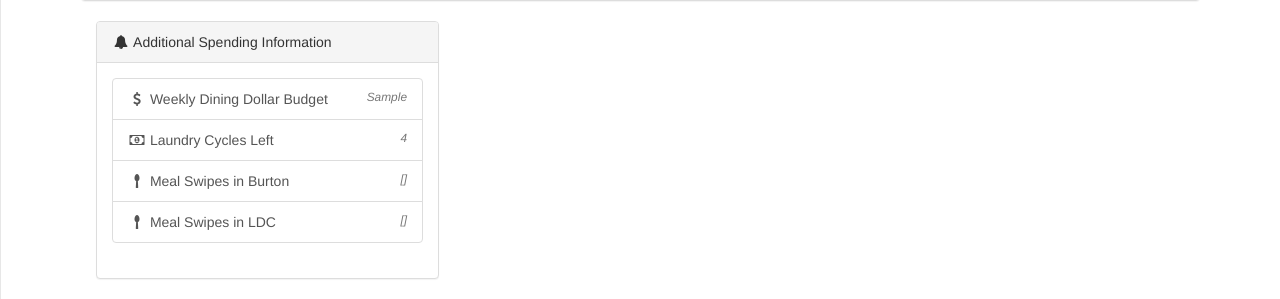
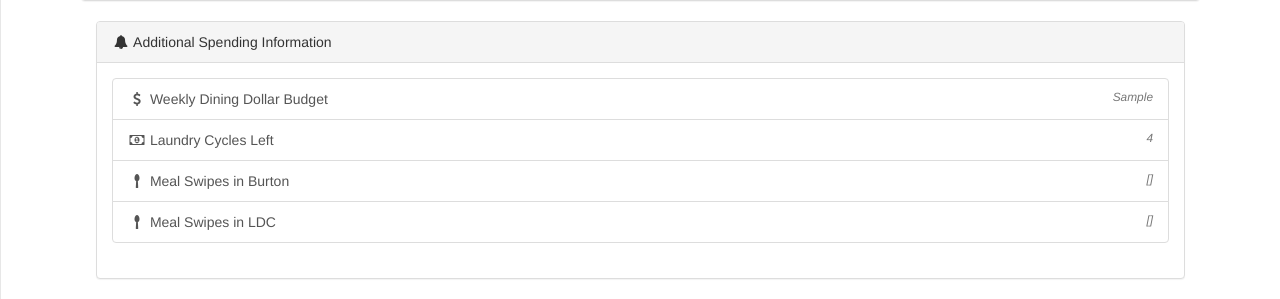
Before and after one commit to simonbilskyrollins/carlcash, a Flask app: template templates/index.html in a window 1280 px wide. Shown: the part 1624-1923 px from the top of the page. Run offline with Flask 2, Linux system fonts and the light colour scheme; the template is opened without the code that fills it: most values are stand-ins (such as "Sample title", 1, 10 or a date in 2020); some libraries are stand-ins or nearby versions.

Commit message:
Stretched additional info table

```diff
--- a/templates/index.html
+++ b/templates/index.html
@@ -216,7 +216,7 @@
                     <!-- /.panel -->
 
                 <!-- /.col-lg-8 -->
-                <div class="col-lg-4">
+                <div class="col-lg-12">
                     <div class="panel panel-default">
                         <div class="panel-heading">
                             <i class="fa fa-bell fa-fw"></i> Additional Spending Information
```
Also changed, not shown: 1 other file.
